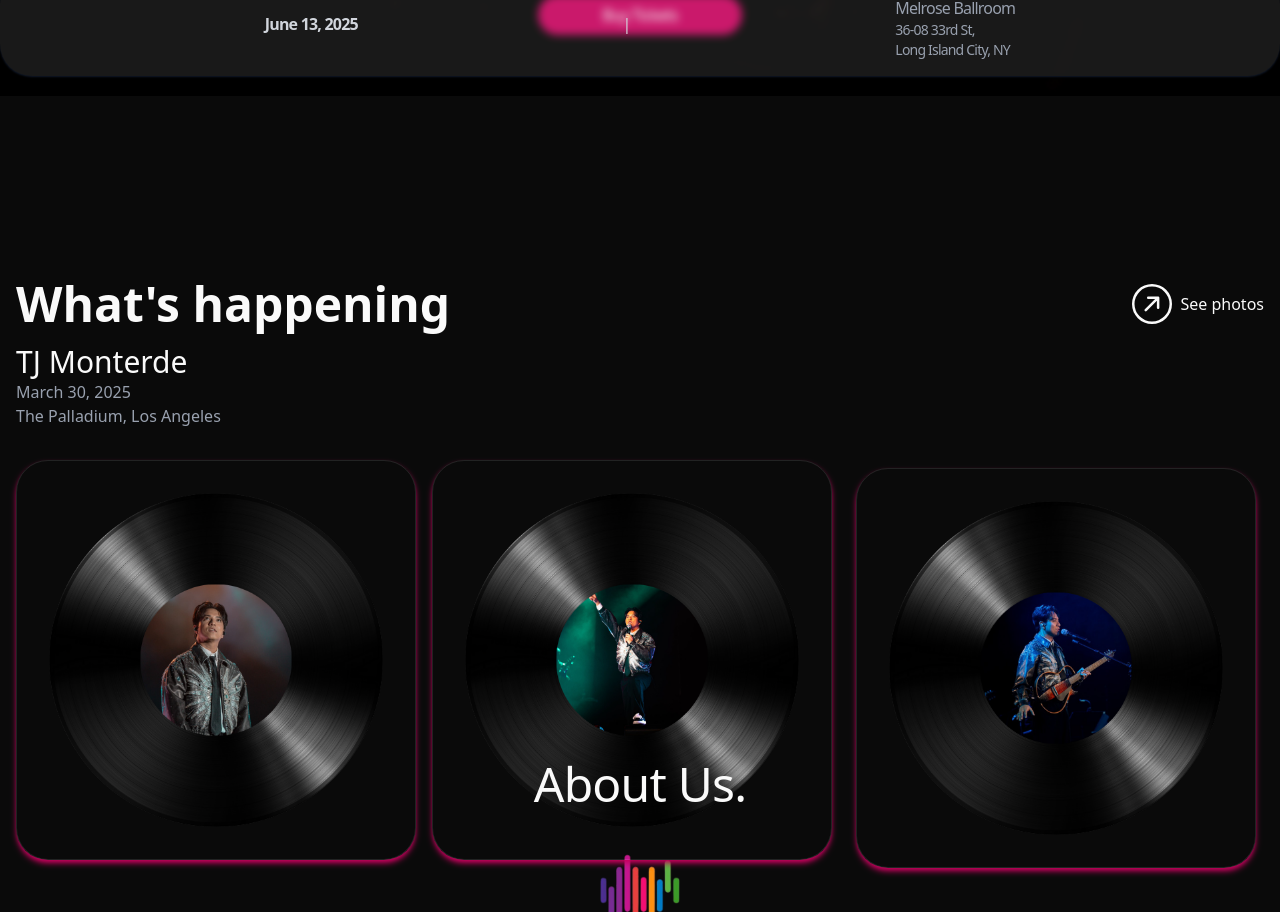
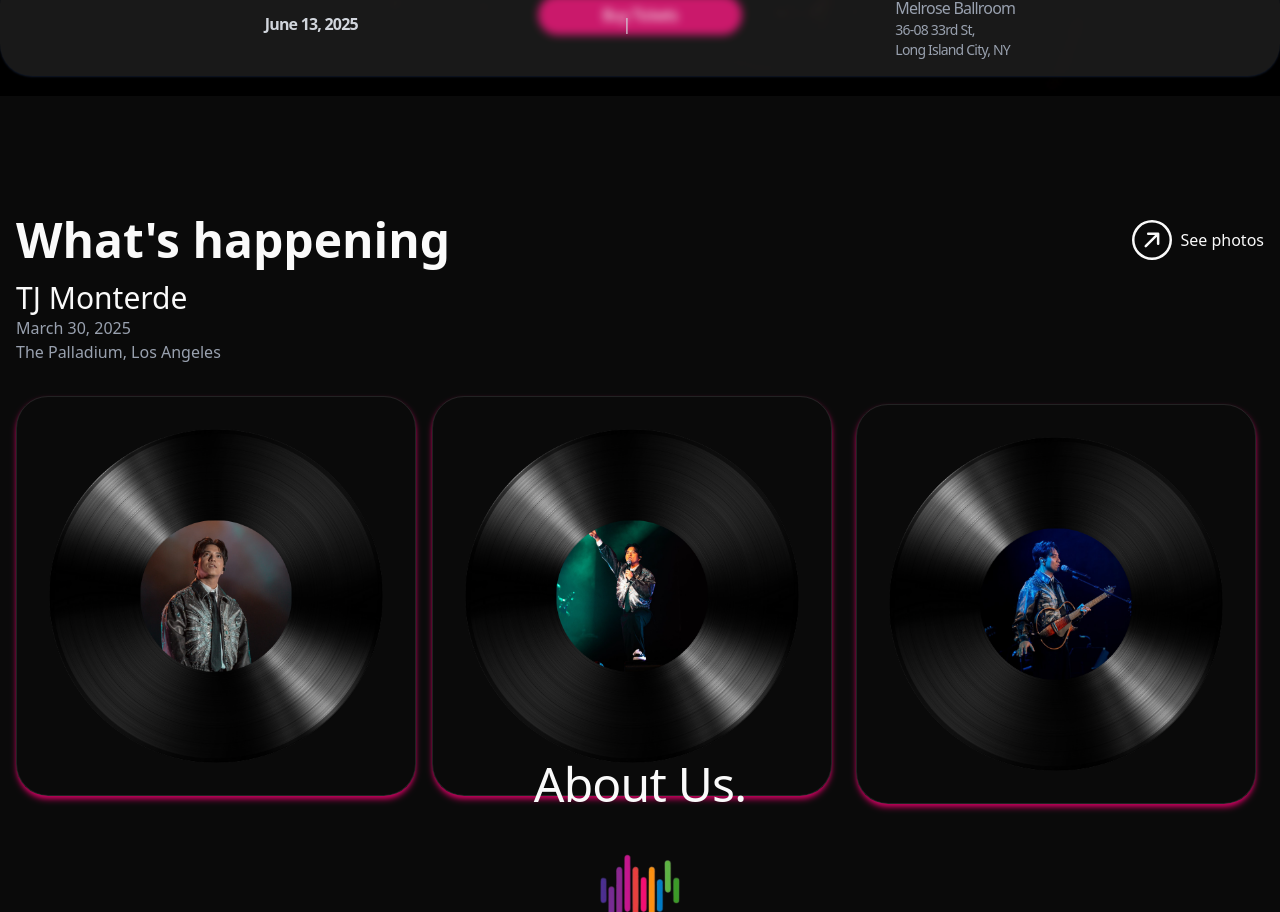
Before and after one commit to alexmortelsison/allymusic5, a Next.js app: page / in a window 1280 px wide. Shown: the part 704-1616 px from the top of the page. Built offline with nearby package versions, Linux system fonts and the light colour scheme.

Commit message:
updated responsiveness

```diff
--- a/app/components/NavLinks.tsx
+++ b/app/components/NavLinks.tsx
@@ -21,7 +21,7 @@
 export default function NavLinks() {
   const pathName = usePathname();
   return (
-    <div className="md:flex space-x-8 hidden z-50">
+    <div className="md:inline-flex space-x-8 hidden z-50">
       {navLinks.map((link) => (
         <div key={link.href}>
           <Link
--- a/app/components/Navbar.tsx
+++ b/app/components/Navbar.tsx
@@ -23,7 +23,7 @@
           Contact
         </button>
       </div>
-      <div className="md:hidden">
+      <div className="lg:hidden">
         <SheetBar />
       </div>
     </div>
--- a/app/components/SheetBar.tsx
+++ b/app/components/SheetBar.tsx
@@ -38,13 +38,14 @@
   const pathName = usePathname();
   return (
     <Sheet>
-      <SheetTrigger className="md:hidden">
+      <SheetTrigger className="lg:hidden">
         <BiMenuAltRight size={25} />
       </SheetTrigger>
       <SheetContent>
         <SheetHeader className="flex justify-center items-center mt-12">
           <SheetTitle>Menu</SheetTitle>
           <SheetDescription
+            asChild
             className={`flex flex-col text-center space-y-4 mt-8`}
           >
             {navLinks.map((item) => (
--- a/app/components/WhatsHappening.tsx
+++ b/app/components/WhatsHappening.tsx
@@ -3,7 +3,7 @@
 
 export default function WhatsHappening() {
   return (
-    <div className="md:mt-44 max-w-7xl mx-auto md:pt-16 md:pt-32 h-[70vh] px-4">
+    <div className="md:mt-44 max-w-7xl mx-auto md:pt-16 h-[70vh] px-4">
       <div className="flex items-center justify-between">
         <h1 className="md:text-5xl text-3xl font-bold">
           What&apos;s happening
```
